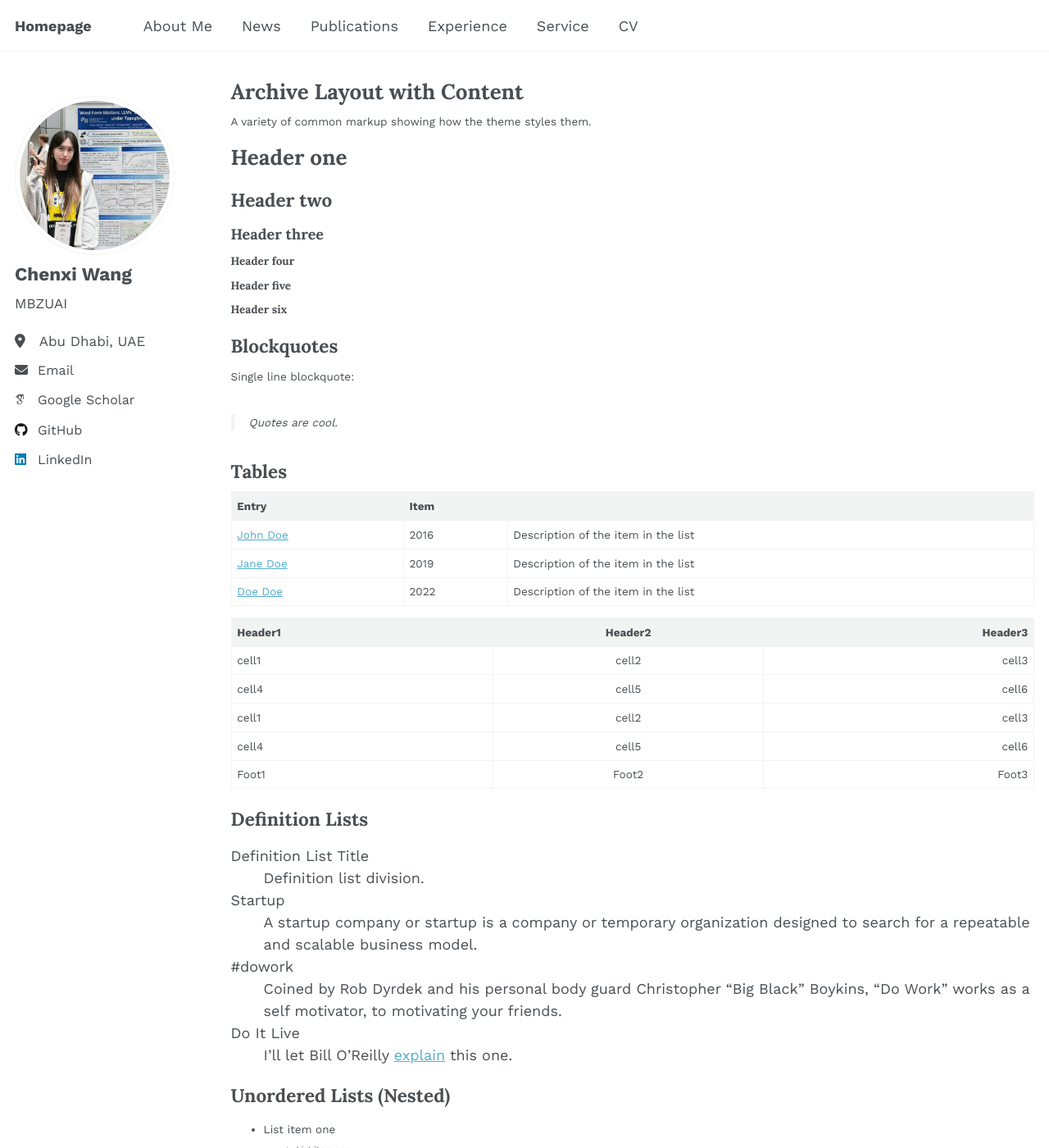
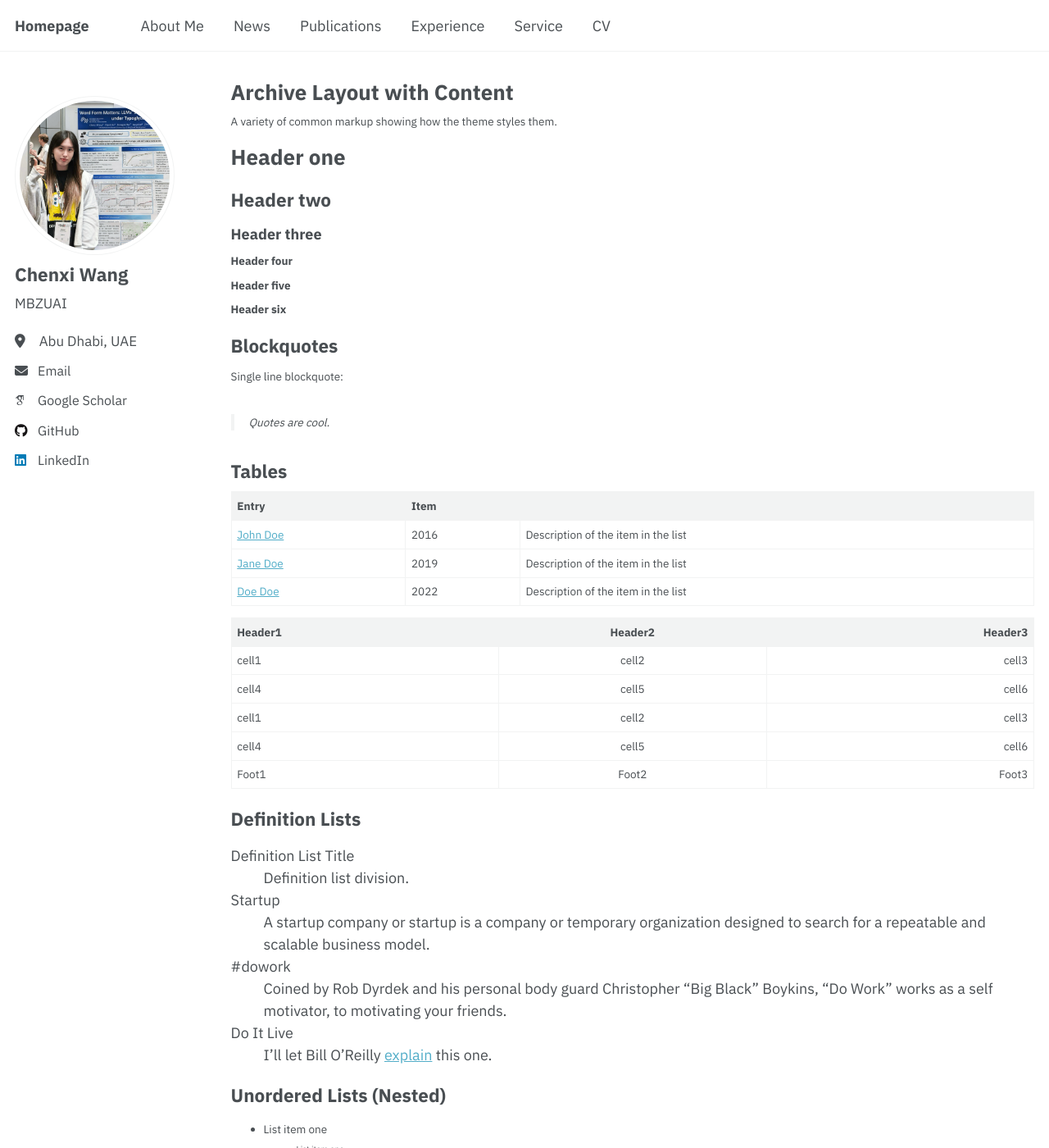
Before and after one commit to Aurora-cx/Aurora-cx.github.io, a Jekyll site: the page built from _pages/archive-layout-with-content.md, in a window 1280 px wide and 1400 px high. Shown: the whole window at 82% size. Built offline with Jekyll 4.4.1, drawn with Linux system fonts in a browser that asks for light colours; some web fonts are replaced; a script that is not in the unit is left out.

Commit message:
Switch to IBM Plex Sans for all text, nav font 18px

```diff
--- a/_includes/head/custom.html
+++ b/_includes/head/custom.html
@@ -5,7 +5,7 @@
 <!-- Google Fonts -->
 <link rel="preconnect" href="https://fonts.googleapis.com">
 <link rel="preconnect" href="https://fonts.gstatic.com" crossorigin>
-<link href="https://fonts.googleapis.com/css2?family=Lora:wght@400;500;600;700&family=Work+Sans:wght@400;500;600;700&display=swap" rel="stylesheet">
+<link href="https://fonts.googleapis.com/css2?family=IBM+Plex+Sans:wght@400;500;600;700&display=swap" rel="stylesheet">
 
 <!-- Support for Academicons -->
 <link rel="stylesheet" href="{{ base_path }}/assets/css/academicons.css"/>
--- a/_sass/_themes.scss
+++ b/_sass/_themes.scss
@@ -14,8 +14,8 @@ $paragraph-indent           : false; // true, false (default)
 $indent-var                 : 1.3em;
 
 /* System typefaces */
-$serif                      : "Lora", Georgia, Times, serif;
-$sans-serif                 : "Work Sans", "Helvetica Neue", Arial, sans-serif;
+$serif                      : Georgia, Times, serif;
+$sans-serif                 : "IBM Plex Sans", "Helvetica Neue", Arial, sans-serif;
 $monospace                  : Monaco, Consolas, "Lucida Console", monospace;
 
 /* Sans serif typefaces */
@@ -39,7 +39,7 @@ $type-size-6                : 0.75em;   // ~12px
 $type-size-7                : 0.6875em; // ~11px
 $type-size-8                : 0.625em;  // ~10px
 
-$header-font-family         : $serif;
+$header-font-family         : $sans-serif;
 $global-font-family         : $sans-serif;
 $caption-font-family        : $serif;
 
```
